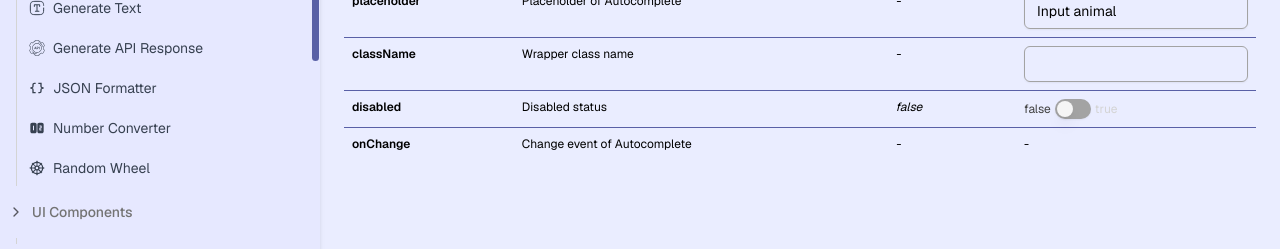
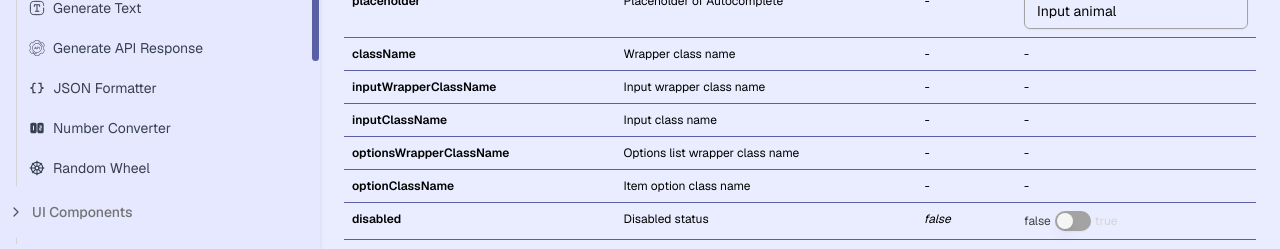
Before and after one commit to truongprohk2502/it-tools, a Next.js app: page /autocomplete in a window 1280 px wide. Shown: the part 532-781 px from the top of the page. Built offline with nearby package versions, Linux system fonts and the light colour scheme.

Commit message:
fix: add class name fields to ui docs

```diff
--- a/app/(ui-libs)/accordion/_components/accordion-page.tsx
+++ b/app/(ui-libs)/accordion/_components/accordion-page.tsx
@@ -14,7 +14,6 @@ import { accordionItemProperties, accordionProperties } from "./constant";
 const generateCode = (props: AccordionProps) => `<Accordion
   variant="${props.variant}"
   selectMode="${props.selectMode}"
-  className="${props.className}"
 >
   <AccordionItem id="1" title="Accordion 1">
     Lorem 1 ipsum dolor sit amet consectetur adipisicing elit. Earum
@@ -41,7 +40,6 @@ export default function AccordionPage() {
   const [accordionProps, setAccordionProps] = useState<AccordionProps>({
     variant: "light",
     selectMode: "single",
-    className: "",
     children: null,
   });
 
--- a/app/(ui-libs)/accordion/_components/constant.ts
+++ b/app/(ui-libs)/accordion/_components/constant.ts
@@ -25,6 +25,27 @@ export const accordionProperties: UIField[] = [
     required: false,
     type: "none",
   },
+  {
+    name: "itemClassName",
+    description: "Item class name",
+    default: "-",
+    required: false,
+    type: "none",
+  },
+  {
+    name: "headerClassName",
+    description: "Item header class name",
+    default: "-",
+    required: false,
+    type: "none",
+  },
+  {
+    name: "contentClassName",
+    description: "Item content class name",
+    default: "-",
+    required: false,
+    type: "none",
+  },
 ];
 
 export const accordionItemProperties: UIChildField[] = [
--- a/app/(ui-libs)/angle-slider/_components/constant.ts
+++ b/app/(ui-libs)/angle-slider/_components/constant.ts
@@ -52,6 +52,34 @@ export const angleSliderProperties: UIField[] = [
     type: "string",
   },
   {
+    name: "className",
+    description: "Wrapper class name",
+    default: "-",
+    required: false,
+    type: "none",
+  },
+  {
+    name: "barClassName",
+    description: "Bar class name",
+    default: "-",
+    required: false,
+    type: "none",
+  },
+  {
+    name: "backgroundClassName",
+    description: "Circle class name",
+    default: "-",
+    required: false,
+    type: "none",
+  },
+  {
+    name: "labelClassName",
+    description: "Label class name",
+    default: "-",
+    required: false,
+    type: "none",
+  },
+  {
     name: "onChange",
     description: "Event when changing value",
     default: "-",
--- a/app/(ui-libs)/autocomplete/_components/constant.ts
+++ b/app/(ui-libs)/autocomplete/_components/constant.ts
@@ -27,7 +27,35 @@ export const autocompleteProperties: UIField[] = [
     description: "Wrapper class name",
     default: "-",
     required: false,
-    type: "string",
+    type: "none",
+  },
+  {
+    name: "inputWrapperClassName",
+    description: "Input wrapper class name",
+    default: "-",
+    required: false,
+    type: "none",
+  },
+  {
+    name: "inputClassName",
+    description: "Input class name",
+    default: "-",
+    required: false,
+    type: "none",
+  },
+  {
+    name: "optionsWrapperClassName",
+    description: "Options list wrapper class name",
+    default: "-",
+    required: false,
+    type: "none",
+  },
+  {
+    name: "optionClassName",
+    description: "Item option class name",
+    default: "-",
+    required: false,
+    type: "none",
   },
   {
     name: "disabled",
--- a/app/(ui-libs)/avatar/_components/constant.ts
+++ b/app/(ui-libs)/avatar/_components/constant.ts
@@ -60,4 +60,25 @@ export const avatarProperties: UIField[] = [
     required: false,
     type: "boolean",
   },
+  {
+    name: "className",
+    description: "Wrapper class name",
+    default: "-",
+    required: false,
+    type: "none",
+  },
+  {
+    name: "imageClassName",
+    description: "Image class name",
+    default: "-",
+    required: false,
+    type: "none",
+  },
+  {
+    name: "fallbackClassName",
+    description: "Fallback wrapper class name",
+    default: "-",
+    required: false,
+    type: "none",
+  },
 ];
--- a/app/(ui-libs)/badge/_components/constant.ts
+++ b/app/(ui-libs)/badge/_components/constant.ts
@@ -62,4 +62,18 @@ export const badgeProperties: UIField[] = [
     required: true,
     type: "none",
   },
+  {
+    name: "className",
+    description: "Wrapper class name",
+    default: "-",
+    required: false,
+    type: "none",
+  },
+  {
+    name: "labelClassName",
+    description: "Text label class name",
+    default: "-",
+    required: false,
+    type: "none",
+  },
 ];
```
Also changed, not shown: package.json (+5 -5 lines), 1 other file (tests, documents, lock files or other folders).
